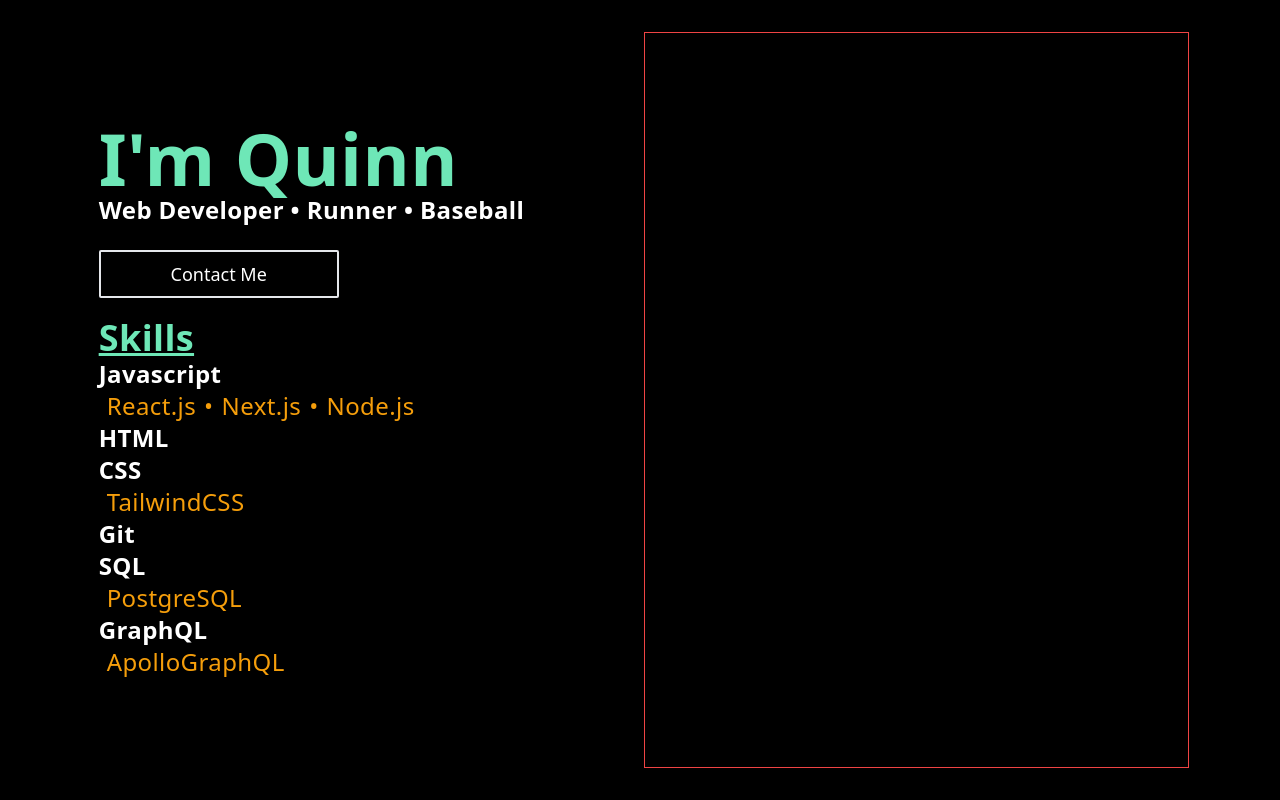
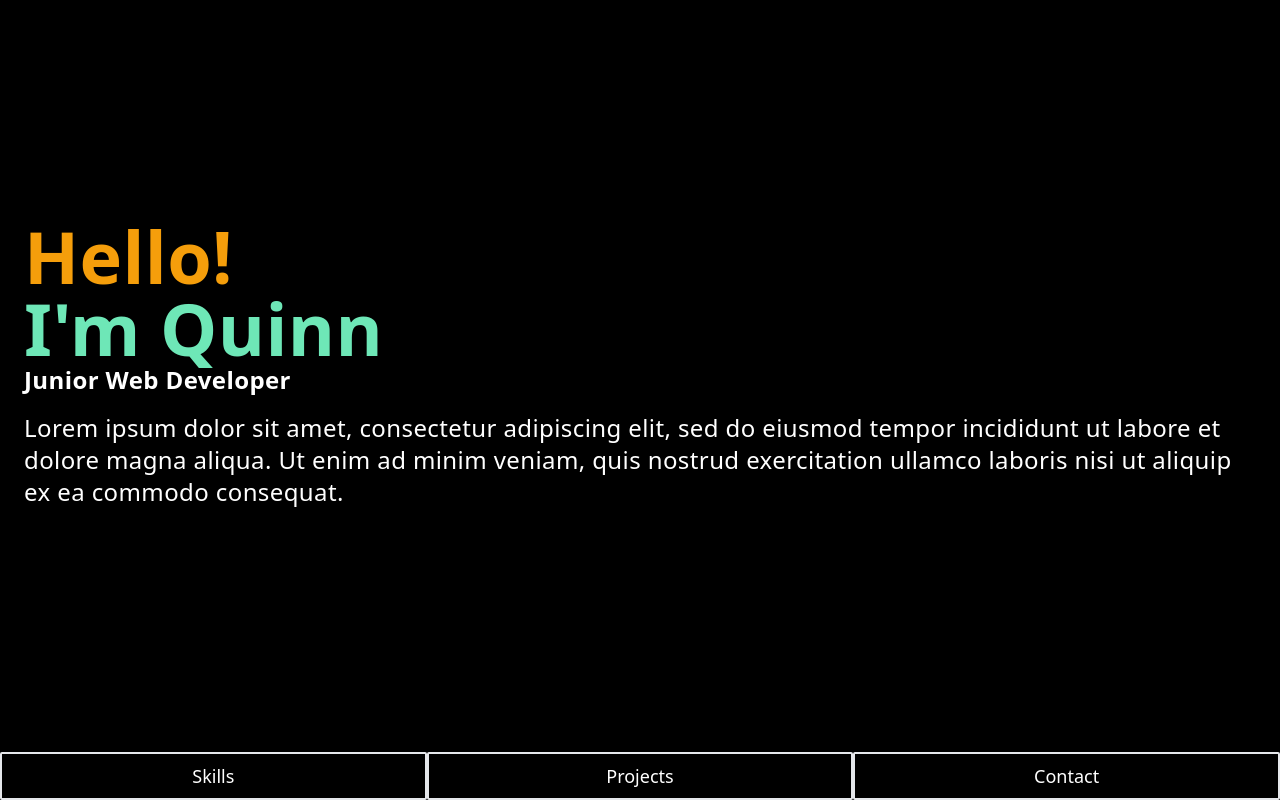
Before and after one commit to QMaximillian/quinn-personal-website, a Next.js app: page / in a window 1280 px wide. Built offline with nearby package versions, Linux system fonts and the light colour scheme.

Commit message:
Complete reorganization of style. Trying out a couple of different new layouts

```diff
--- a/components/DeveloperPreview.js
+++ b/components/DeveloperPreview.js
@@ -1,24 +1,23 @@
 import * as React from 'react'
 import skills from '../skills.json'
 
+const lorem =
+  'Lorem ipsum dolor sit amet, consectetur adipiscing elit, sed do eiusmod tempor incididunt ut labore et dolore magna aliqua. Ut enim ad minim veniam, quis nostrud exercitation ullamco laboris nisi ut aliquip ex ea commodo consequat.'
 function DeveloperPreview() {
   return (
-    <div className="w-full tracking-wide text-white font-bold flex flex-col justify-center items-start h-full">
+    <div className="w-full tracking-wide text-white font-bold flex flex-col justify-center items-center h-full">
       <div className="w-full">
+        <div className="text-yellow-500 text-6xl md:text-7xl">Hello! </div>
         <div className="text-green-300 text-6xl md:text-7xl">
           I&apos;m Quinn
         </div>
+
         <div className="text-xl md:text-2xl font-semibold">
-          Web Developer • Runner • Baseball
+          Junior Web Developer
         </div>
-        <button
-          type="button"
-          className="w-full sm:w-60 rounded-sm py-2 mt-6 sm:min-w-min sm:max-w-xs text-md md:text-lg text-center border-2 hover:text-green-300 hover:border-green-300 focus:text-green-300 focus:border-green-300 active:text-green-300 active:border-green-300"
-        >
-          Contact Me
-        </button>
+        <div className="mt-4 sm:text-2xl font-light ">{lorem}</div>
       </div>
-      <div className="mt-5 w-full">
+      {/* <div className="mt-5 w-full">
         <div className="text-2xl md:text-4xl text-green-300 underline">
           Skills
         </div>
@@ -42,7 +41,7 @@ function DeveloperPreview() {
             </div>
           )
         })}
-      </div>
+      </div> */}
     </div>
   )
 }
--- /dev/null
+++ b/components/Navigation.js
@@ -0,0 +1,30 @@
+import * as React from 'react'
+
+function Navigation() {
+  return (
+    <nav className="flex w-full text-white">
+      <button
+        type="button"
+        className="h-12 w-1/3  rounded-sm py-2 sm:min-w-min text-md md:text-lg text-center border-2 hover:text-green-300 hover:border-green-300 focus:text-green-300 focus:border-green-300 active:text-green-300 active:border-green-300"
+      >
+        Skills
+      </button>
+      <button
+        type="button"
+        className="h-12 w-1/3  rounded-sm py-2 sm:min-w-min text-md md:text-lg text-center border-2 hover:text-green-300 hover:border-green-300 focus:text-green-300 focus:border-green-300 active:text-green-300 active:border-green-300"
+      >
+        Projects
+      </button>
+      <button
+        type="button"
+        className="h-12 w-1/3  rounded-sm py-2 sm:min-w-min text-md md:text-lg text-center border-2 hover:text-green-300 hover:border-green-300 focus:text-green-300 focus:border-green-300 active:text-green-300 active:border-green-300"
+      >
+        Contact
+      </button>
+    </nav>
+  )
+}
+
+Navigation.displayName = 'Navigation'
+
+export default Navigation
--- a/pages/_app.js
+++ b/pages/_app.js
@@ -1,6 +1,6 @@
 import PropTypes from 'prop-types'
 import '../styles/globals.css'
-
+import Navigation from '../components/Navigation'
 // @font-face {
 //   font-family: 'Cera Pro Regular';
 //   src: url('/fonts/CeraPRO-Regular.ttf');
@@ -26,9 +26,10 @@ import '../styles/globals.css'
 
 function MyApp({ Component, pageProps }) {
   return (
-    <>
+    <div className="h-full w-full bg-black flex flex-col">
       <Component {...pageProps} />
-    </>
+      <Navigation />
+    </div>
   )
 }
 
--- a/pages/index.js
+++ b/pages/index.js
@@ -8,16 +8,8 @@ export default function Home() {
         <title>Home</title>
         <link rel="icon" href="/favicon.ico" />
       </Head>
-      <main className="h-full w-full flex flex-col md:flex-row justify-start lg:justify-center items-center bg-black md:p-8">
-        <div className="h-full flex justify-center md:w-11/12">
-          <div className="w-full sm:w-5/6 md:w-1/2 2xl:w-1/3 min-h-full md:mr-2 flex items-center px-4">
-            <DeveloperPreview />
-          </div>
-          {/* Placeholder Component */}
-          <div className="w-1/2 2xl:w-1/3 h-full border border-red-500 mx-2 hidden md:block" />
-          {/* Placeholder Component */}
-          <div className="w-1/2 2xl:w-1/3 h-full border border-red-500 ml-2 hidden 2xl:block" />
-        </div>
+      <main className="px-6 pb-6 h-auto flex flex-grow flex-col justify-center ">
+        <DeveloperPreview />
       </main>
     </>
   )
```
